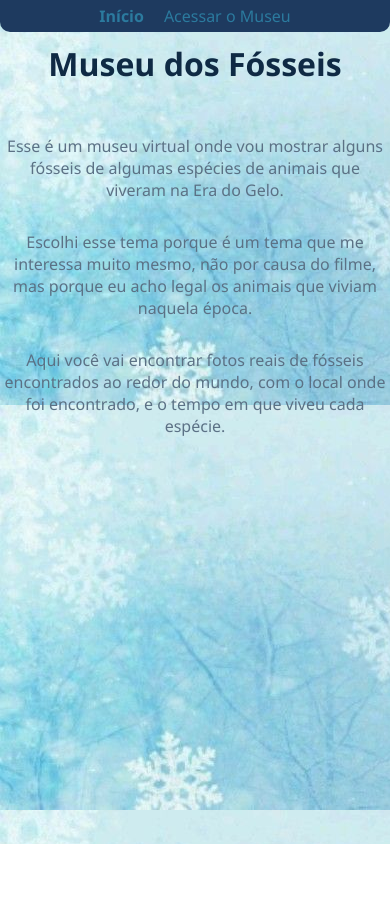
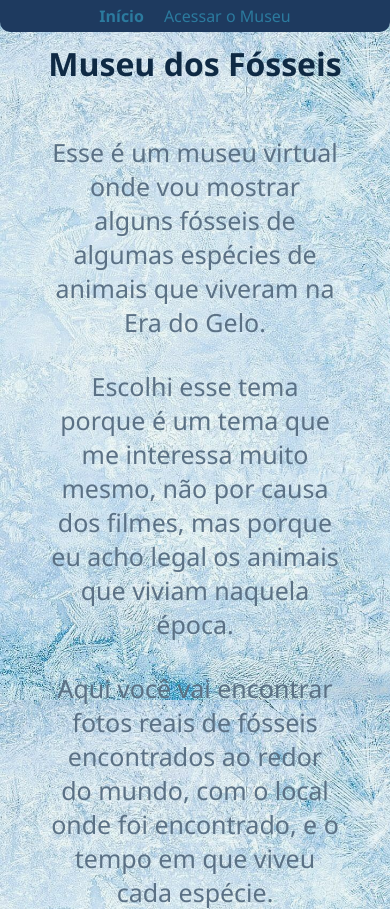
Before and after one commit to Igor-Dias-2010/museu-dos-fosseis, a Next.js app: page / in a window 390 px wide. Before the commit the page ends 844 px from the top, so only its background shows below. Built offline with nearby package versions, Linux system fonts and the light colour scheme.

Commit message:
versõa 3
deixei responsivo

```diff
--- a/app/globals.css
+++ b/app/globals.css
@@ -1,9 +1,10 @@
-*{
+* {
     margin: 0;
     padding: 0;
     box-sizing: border-box;
 }
-body{
+
+body {
     display: flex;
     justify-content: center;
     align-items: center;
@@ -11,44 +12,59 @@ body{
     text-align: center;
     font-family: 'Segoe UI', Tahoma, Geneva, Verdana, sans-serif;
     background-image: url("/background/background-gelo.jpg");
+    background-size: auto 700px;
+
 }
-h1{
+
+h1 {
     margin-top: 10px;
     color: #0F2A44;
 }
-.main-fotos{
+
+.main-fotos {
     margin-top: 50px;
     display: grid;
     align-items: center;
     grid-template-columns: 2fr 2fr;
     gap: 50px;
 }
-.img{
-    border: 2px solid black;
+
+.img {
+    border: 1px solid black;
     border-radius: 8px;
 }
-figure{
+
+figure {
     background-color: #b3d9e7;
     padding-top: 25px;
-    border: 2px solid black;
+    padding-bottom: 10px;
+    padding-left: 5px;
+    padding-right: 5px;
     border-radius: 10px;
+    border: 1px solid black;
     margin-bottom: 50px;
 }
-figcaption, p{
+
+figcaption,
+p {
     color: #5b7185;
 }
-.active{
+
+.active {
     font-weight: bold;
 }
-a{
+
+a {
     text-decoration: none;
     color: #2B7A9E;
     transition: 0.5s;
 }
-a:hover{
+
+a:hover {
     color: #1F9ED6;
 }
-.navbar{
+
+.navbar {
     font-family: 'Segoe UI', Tahoma, Geneva, Verdana, sans-serif;
     position: sticky;
     top: 0;
@@ -59,32 +75,57 @@ a:hover{
     border-bottom-left-radius: 10px;
     border-bottom-right-radius: 10px;
 }
-.navbar nav{
+
+.navbar nav {
     display: flex;
     justify-content: center;
     gap: 20px;
 }
-p{
+
+p {
     margin-top: 30px;
+    font-size: 25px;
 }
-p:first-of-type{
+
+p:first-of-type {
     margin-top: 50px;
 }
-::-webkit-scrollbar{
+
+::-webkit-scrollbar {
     width: 8px;
 }
-::-webkit-scrollbar-thumb{
+
+::-webkit-scrollbar-thumb {
     background-color: #2B7A9E;
     border-radius: 4px;
     cursor: grab;
 }
-::-webkit-scrollbar-thumb:active{
+
+::-webkit-scrollbar-thumb:active {
     cursor: grabbing;
 }
 
-::-webkit-scrollbar-thumb:hover{
+::-webkit-scrollbar-thumb:hover {
     background-color: #1F9ED6;
 }
-::-webkit-scrollbar-track{
+
+::-webkit-scrollbar-track {
     background: none;
 }
+
+.conteudo {
+    max-width: 100%;
+    width: 100%;
+    padding-left: 50px;
+    padding-right: 50px;
+}
+
+@media(max-width: 375px) {
+    .main-fotos {
+        margin-top: 50px;
+        display: grid;
+        align-items: center;
+        grid-template-columns: 1fr;
+        gap: 50px;
+    }
+}
--- a/app/home.jsx
+++ b/app/home.jsx
@@ -1,11 +1,13 @@
 
 export default function Home() {
     return (
-            <div className="main">
-                <h1>Museu dos Fósseis</h1>
+        <div className="main">
+            <h1>Museu dos Fósseis</h1>
+            <section className="conteudo">
                 <p>Esse é um museu virtual onde vou mostrar alguns fósseis de algumas espécies de animais que viveram na Era do Gelo.</p>
-                <p>Escolhi esse tema porque é um tema que me interessa muito mesmo, não por causa do filme, mas porque eu acho legal os animais que viviam naquela época.</p>
+                <p>Escolhi esse tema porque é um tema que me interessa muito mesmo, não por causa dos filmes, mas porque eu acho legal os animais que viviam naquela época.</p>
                 <p>Aqui você vai encontrar fotos reais de fósseis encontrados ao redor do mundo, com o local onde foi encontrado, e o tempo em que viveu cada espécie.</p>
-            </div>
+            </section>
+        </div>
     )
 }
```
Also changed, not shown: public/background/background-gelo.jpg.
